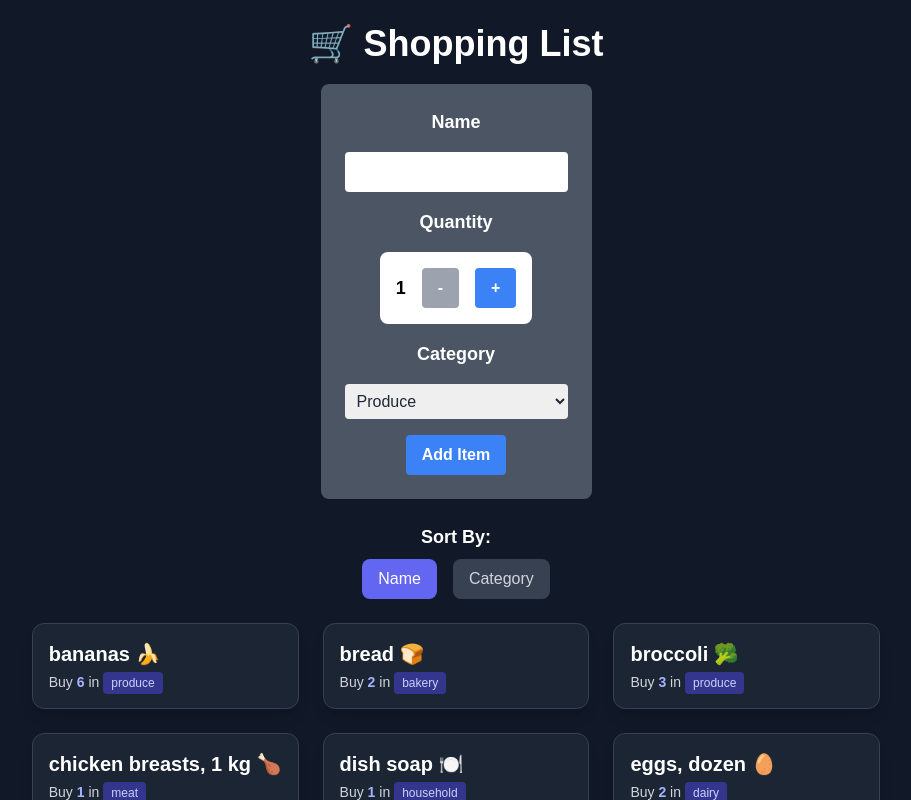
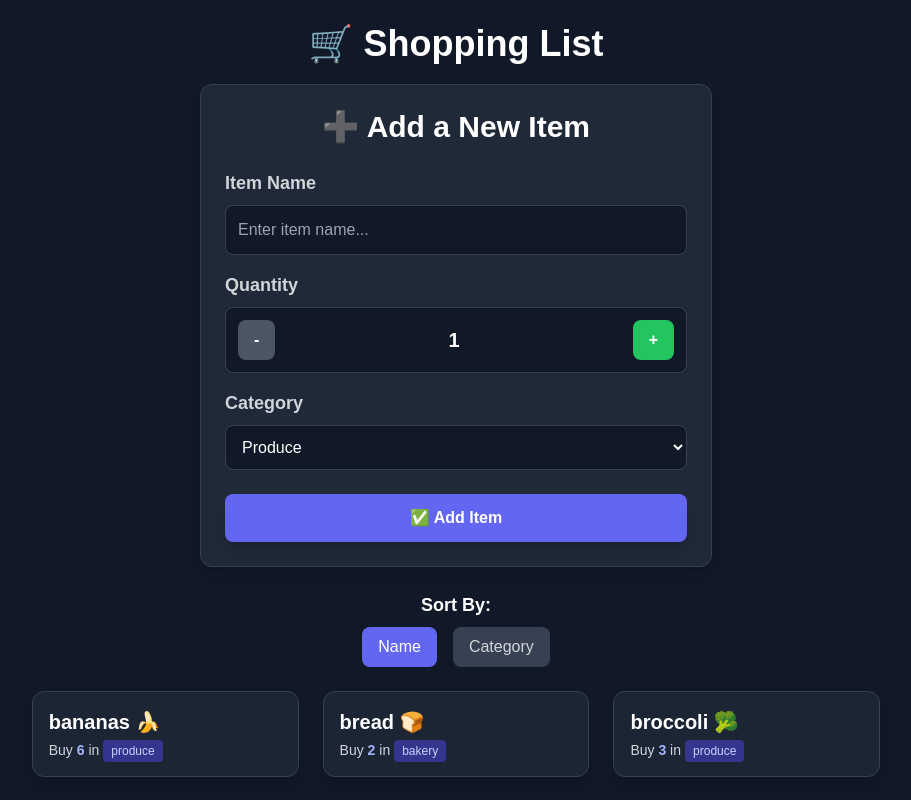
Before and after one commit to ruskintanoy/cprg306-assignments, a Next.js app: page /week-7 in a window 1280 px wide. Shown: the top 800 px of the page, without its empty margins (184-1095 px from the left). Built offline with nearby package versions, Linux system fonts and the light colour scheme.

Commit message:
Update new-item.js

```diff
--- a/app/week-7/new-item.js
+++ b/app/week-7/new-item.js
@@ -25,49 +25,67 @@ export default function NewItem({ onAddItem }) {
     };
 
     return (
-        <form onSubmit={handleSubmit} className="max-w-lg p-6 bg-gray-600 rounded-lg">
-            <div className="flex flex-col space-y-4">
+        <div className="flex justify-center items-center w-full px-4">
+            <form onSubmit={handleSubmit} className="w-full max-w-lg p-6 bg-gray-800 shadow-lg rounded-xl border border-gray-700">
+                <h2 className="text-3xl font-bold text-white text-center mb-6">➕ Add a New Item</h2>
 
-                <label htmlFor="name" className="text-lg font-bold mx-auto">Name</label>
+                {/* Item Name */}
+                <div className="mb-4">
+                    <label htmlFor="name" className="block text-lg font-semibold text-gray-300 mb-2">Item Name</label>
                     <input
                         type="text"
                         id="name"
                         value={item.name}
                         required
                         onChange={handleNameChange}
-                    className="mx-auto p-2 rounded text-gray-800"
+                        className="w-full p-3 text-white bg-gray-900 border border-gray-700 rounded-lg focus:outline-none focus:ring-2 focus:ring-indigo-500"
+                        placeholder="Enter item name..."
                     />
+                </div>
 
-                <label htmlFor="quantity" className="text-lg font-bold mx-auto">Quantity</label>
-                <div className="flex justify-center items-center max-w-sm bg-white mx-auto space-x-4 p-4 rounded-lg">
-                    <div className="text-black text-lg font-semibold mx-auto">{item.quantity}</div>
+                {/* Quantity */}
+                <div className="mb-4">
+                    <label className="block text-lg font-semibold text-gray-300 mb-2">Quantity</label>
+                    <div className="flex items-center justify-between bg-gray-900 border border-gray-700 p-3 rounded-lg">
                         <button
                             onClick={(event) => { event.preventDefault(); handleQuantityChange(-1); }}
                             disabled={item.quantity === 1}
-                        className="bg-blue-500 hover:bg-blue-700 disabled:bg-gray-400 text-white font-bold py-2 px-4 rounded">
+                            className="bg-red-500 hover:bg-red-600 disabled:bg-gray-600 text-white font-bold px-4 py-2 rounded-lg transition-all"
+                        >
                             -
                         </button>
+                        <span className="text-xl text-white font-bold">{item.quantity}</span>
                         <button
                             onClick={(event) => { event.preventDefault(); handleQuantityChange(1); }}
-                        className="bg-blue-500 hover:bg-blue-700 text-white font-bold py-2 px-4 rounded">
+                            className="bg-green-500 hover:bg-green-600 text-white font-bold px-4 py-2 rounded-lg transition-all"
+                        >
                             +
                         </button>
                     </div>
+                </div>
 
-                <label htmlFor="category" className="text-lg font-bold mx-auto">Category</label>
+                {/* Category */}
+                <div className="mb-6">
+                    <label htmlFor="category" className="block text-lg font-semibold text-gray-300 mb-2">Category</label>
                     <select
                         id="category"
                         value={item.category}
                         onChange={handleCategoryChange}
-                    className="p-2 rounded text-gray-800">
+                        className="w-full p-3 text-white bg-gray-900 border border-gray-700 rounded-lg focus:outline-none focus:ring-2 focus:ring-indigo-500"
+                    >
                         {["Produce", "Dairy", "Bakery", "Meat", "Frozen Foods", "Canned Goods", "Dry Goods", "Beverages", "Snacks", "Household", "Other"]
                             .map((cat) => <option key={cat} value={cat}>{cat}</option>)}
                     </select>
+                </div>
 
-            </div>
-            <button type="submit" className="bg-blue-500 hover:bg-blue-700 text-white font-bold py-2 px-4 rounded mt-4 mx-auto block">
-                Add Item
+                {/* Submit Button */}
+                <button
+                    type="submit"
+                    className="w-full py-3 bg-indigo-500 hover:bg-indigo-600 text-white font-bold rounded-lg shadow-lg transition-all"
+                >
+                    ✅ Add Item
                 </button>
             </form>
+        </div>
     );
 }
```
Lines whose indentation alone changed are shown as unchanged.
